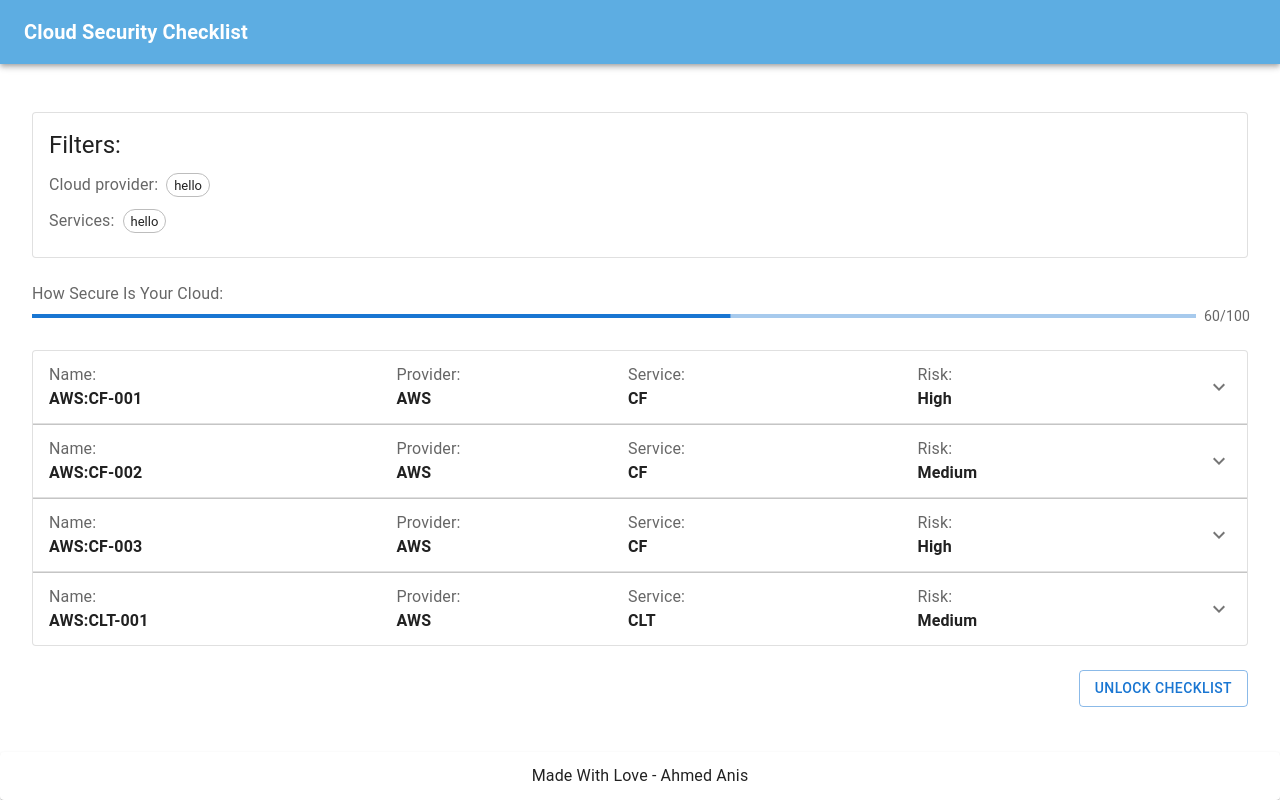
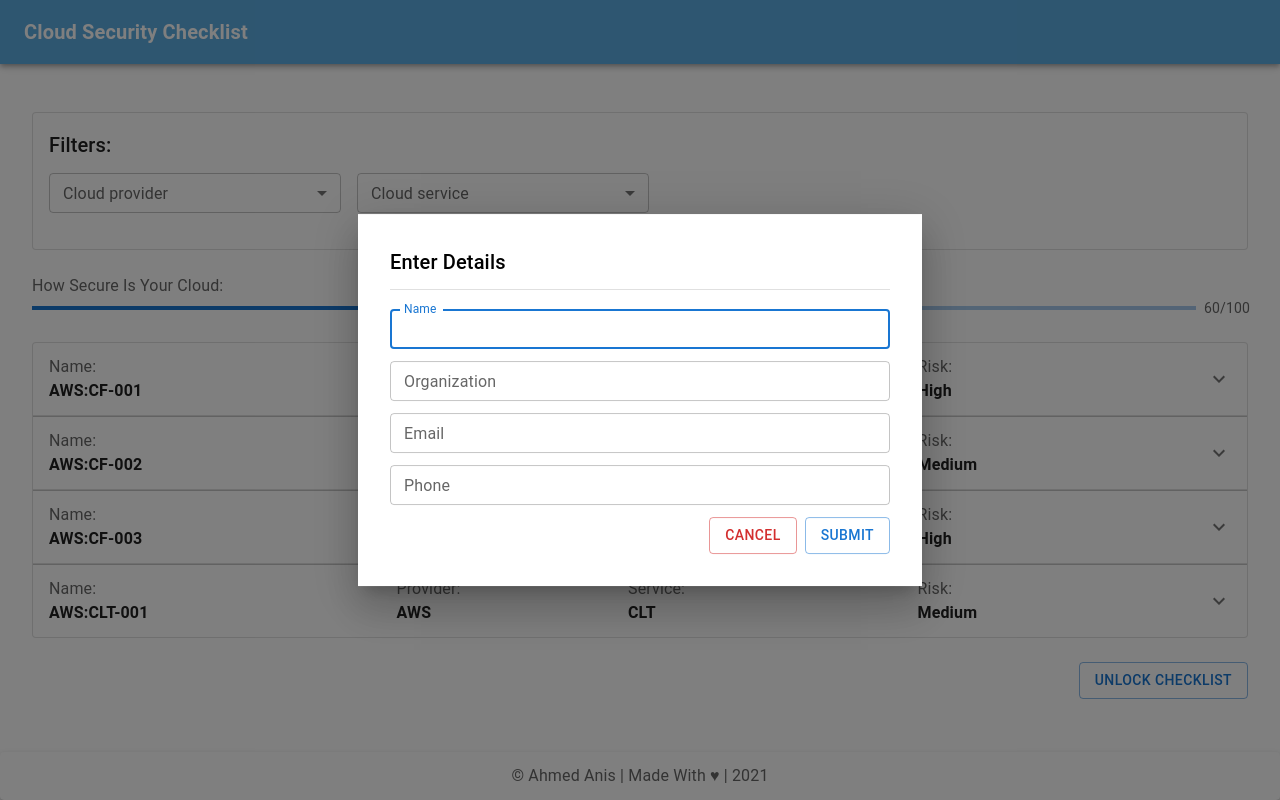
Before and after one commit to Ahmed4549/cloud-app, a React (Create React App) app: page / in a window 1280 px wide. Both pictures are taken after a click on the button "UNLOCK CHECKLIST". Built offline with nearby package versions, Linux system fonts and the light colour scheme.

Commit message:
added modal and saved filters to local storage

```diff
--- a/src/components/accordion/index.js
+++ b/src/components/accordion/index.js
@@ -13,7 +13,6 @@
     setExpanded(isExpanded ? panel : false);
   };
 
-  console.log(props.data);
   // TODO: low, medium, high risk => lower case => colorful text
 
   return (
--- a/src/components/card/index.js
+++ b/src/components/card/index.js
@@ -3,33 +3,88 @@
 import Card from "@mui/material/Card";
 import CardContent from "@mui/material/CardContent";
 import Typography from "@mui/material/Typography";
-import Chip from "@mui/material/Chip";
+import { TextField, MenuItem } from "@mui/material";
+import data from "../../assets/signatures-metadata.json";
 
 export default function OutlinedCard() {
+  const cloudProvider = [...new Set(data.map((item) => item?.cloud))]; //gets all distinct provicers from the array
+  const cloudService = [...new Set(data.map((item) => item?.service))]; //gets all distinct service from the array
+
+  // state
+  const [provider, setProvider] = React.useState("");
+  const [service, setService] = React.useState("");
+
+  // component did mount
+  React.useEffect(() => {
+    let providerName = window.localStorage.getItem("provider");
+    let serviceName = window.localStorage.getItem("service");
+    if (providerName !== "") {
+      setProvider(providerName);
+    }
+    if (serviceName !== "") {
+      setService(serviceName);
+    }
+  }, []);
+
+  // functions
+  // handle menu change of cloud provider and save it to local storage
+  const handleProviderChange = (event) => {
+    setProvider(event.target.value);
+    localStorage.setItem("provider", event.target.value);
+  };
+
+  // handle menu change of cloud services and save it to local storage
+  const handleServiceChange = (event) => {
+    setService(event.target.value);
+    localStorage.setItem("service", event.target.value);
+  };
+
   return (
     <Card variant="outlined">
       <CardContent>
-        <Typography variant="h5" component="div" sx={{ mb: 1.5 }}>
+        <Typography variant="h6" component="div" sx={{ mb: 1.5 }}>
           Filters:
         </Typography>
         <Box
           sx={{
             mb: 1.5,
             display: "flex",
-            gap: ".5rem",
+            gap: "1rem",
+            width: 600,
           }}
         >
-          <Typography color="text.secondary">Cloud provider:</Typography>
-          <Chip label="hello" size="small" variant="outlined" />
-        </Box>
-        <Box
-          sx={{
-            display: "flex",
-            gap: ".5rem",
-          }}
-        >
-          <Typography color="text.secondary">Services:</Typography>
-          <Chip label="hello" size="small" variant="outlined" />
+          <TextField
+            id="outlined-select-currency"
+            select
+            label="Cloud provider"
+            name="provider"
+            value={provider}
+            size="small"
+            onChange={handleProviderChange}
+            fullWidth
+          >
+            {cloudProvider.map((option) => (
+              <MenuItem key={option} value={option}>
+                {option}
+              </MenuItem>
+            ))}
+          </TextField>
+          <TextField
+            id="outlined-select-currency"
+            select
+            label="Cloud service"
+            name="service"
+            value={service}
+            size="small"
+            onChange={handleServiceChange}
+            fullWidth
+          >
+            {cloudService.map((option) => (
+              <MenuItem key={option} value={option}>
+                {option}
+              </MenuItem>
+            ))}
+          </TextField>
         </Box>
       </CardContent>
     </Card>
--- a/src/components/footer/index.js
+++ b/src/components/footer/index.js
@@ -1,6 +1,8 @@
 import { Paper, Typography, Box } from "@mui/material";
 
 const Footer = () => {
+  let date = new Date();
+  let year = date.getFullYear();
   return (
     <Paper
       sx={{
@@ -10,6 +12,7 @@
         right: 0,
         height: "3rem",
       }}
+      elevation={2}
     >
       <Box
         sx={{
@@ -19,7 +22,9 @@
           alignItems: "center",
         }}
       >
-        <Typography>Made With Love - Ahmed Anis</Typography>
+        <Typography sx={{ color: "text.secondary" }}>
+          &copy; Ahmed Anis | Made With &hearts; | {year}
+        </Typography>
       </Box>
     </Paper>
   );
--- a/src/components/linearProgress/index.js
+++ b/src/components/linearProgress/index.js
@@ -1,5 +1,4 @@
 import * as React from "react";
-import PropTypes from "prop-types";
 import LinearProgress from "@mui/material/LinearProgress";
 import Typography from "@mui/material/Typography";
 import Box from "@mui/material/Box";
--- /dev/null
+++ b/src/components/modal/index.js
@@ -0,0 +1,195 @@
+import * as React from "react";
+import Backdrop from "@mui/material/Backdrop";
+import Box from "@mui/material/Box";
+import Modal from "@mui/material/Modal";
+import Fade from "@mui/material/Fade";
+import Button from "@mui/material/Button";
+import Typography from "@mui/material/Typography";
+import { Divider, TextField } from "@mui/material";
+
+const style = {
+  position: "absolute",
+  top: "50%",
+  left: "50%",
+  transform: "translate(-50%, -50%)",
+  width: 500,
+  bgcolor: "background.paper",
+  border: "none",
+  outline: "none",
+  boxShadow: 24,
+  p: 4,
+};
+
+export default function TransitionModal({ show, setShow }) {
+  // initial States
+  const errorInitialState = {
+    nameError: "",
+    emailError: "",
+    organizationError: "",
+    phoneError: "",
+  };
+  const formInitialState = {
+    name: "",
+    email: "",
+    organization: "",
+    phone: "",
+  };
+  // states
+  const [formState, setFormState] = React.useState(formInitialState);
+  const [error, setError] = React.useState(errorInitialState);
+
+  // functions
+  // close modal
+  const closeModal = () => {
+    setShow(false);
+    setFormState(formInitialState);
+    setError(errorInitialState);
+  };
+
+  // onChange handler
+  const changeHandler = (e) => {
+    setError({
+      ...error,
+      [e.target.name + "Error"]: e.target.value ? false : true,
+    });
+    setFormState({
+      ...formState,
+      [e.target.name]: e.target.value,
+    });
+  };
+
+  // validation checker
+  const validate = () => {
+    let nameError = false;
+    let organizationError = false;
+    let emailError = false;
+    let phoneError = false;
+    if (formState.name === "") {
+      nameError = true;
+    }
+    if (formState.organization === "") {
+      organizationError = true;
+    }
+    if (formState.email === "") {
+      emailError = true;
+    }
+    if (formState.phone === "") {
+      phoneError = true;
+    }
+    setError({
+      nameError,
+      organizationError,
+      emailError,
+      phoneError,
+    });
+    if (nameError || organizationError || emailError || phoneError) {
+      return false;
+    }
+    return true;
+  };
+
+  // submit handler
+  const submitHandler = () => {
+    let isValid = validate();
+    if (isValid) {
+      console.log(formState);
+    } else {
+      console.log("error");
+    }
+    // closeModal()
+  };
+
+  return (
+    <div>
+      <Modal
+        aria-labelledby="transition-modal-title"
+        aria-describedby="transition-modal-description"
+        open={show}
+        onClose={closeModal}
+        closeAfterTransition
+        BackdropComponent={Backdrop}
+        BackdropProps={{
+          timeout: 500,
+        }}
+      >
+        <Fade in={show}>
+          <Box sx={style}>
+            <Typography id="transition-modal-title" variant="h6" component="h2">
+              Enter Details
+            </Typography>
+            <Divider sx={{ margin: "0.7rem 0" }} />
+            <TextField
+              size="small"
+              label="Name"
+              id="outlined-size-small"
+              defaultValue="Small"
+              fullWidth
+              autoFocus
+              name="name"
+              value={formState.name}
+              margin="dense"
+              onChange={changeHandler}
+              error={error.nameError}
+            />
+            <TextField
+              size="small"
+              label="Organization"
+              id="outlined-size-small"
+              defaultValue="Small"
+              fullWidth
+              name="organization"
+              value={formState.organization}
+              margin="dense"
+              onChange={changeHandler}
+              error={error.organizationError}
+            />
+            <TextField
+              size="small"
+              label="Email"
+              id="outlined-size-small"
+              defaultValue="Small"
+              fullWidth
+              name="email"
+              value={formState.email}
+              margin="dense"
+              onChange={changeHandler}
+              error={error.emailError}
+            />
+            <TextField
+              size="small"
+              label="Phone"
+              id="outlined-size-small"
+              defaultValue="Small"
+              fullWidth
+              type="number"
+              name="phone"
+              value={formState.phone}
+              margin="dense"
+              onChange={changeHandler}
+              error={error.phoneError}
+            />
+            <div
+              style={{
+                display: "flex",
+                justifyContent: "flex-end",
+                gap: ".5rem",
+              }}
+            >
+              <Button
+                onClick={closeModal}
+                variant="outlined"
+                color="error"
+                sx={{ mt: 1 }}
+              >
+                Cancel
+              </Button>
+              <Button onClick={submitHandler} variant="outlined" sx={{ mt: 1 }}>
+                Submit
+              </Button>
+            </div>
+          </Box>
+        </Fade>
+      </Modal>
+    </div>
+  );
+}
--- a/src/pages/home/index.js
+++ b/src/pages/home/index.js
@@ -1,14 +1,20 @@
 import { Button, Box } from "@mui/material";
-import React from "react";
+import React, { useState } from "react";
 import CustomAccordion from "../../components/accordion";
 import Card from "../../components/card";
 import LinearProgressbar from "../../components/linearProgress";
 import data from "../../assets/signatures-metadata.json";
+import TransitionModal from "../../components/modal";
 
+const homeMain = {
+  padding: "2rem",
+};
 const Home = () => {
-  const homeMain = {
-    padding: "2rem",
-  };
+  // state
+  const [showModal, setShowModal] = useState(false);
+
+  // functions
+  const openModal = () => setShowModal(true);
 
   return (
     <div style={homeMain}>
@@ -20,8 +26,11 @@
         })}
       </Box>
       <div style={{ display: "flex", justifyContent: "flex-end" }}>
-        <Button variant="outlined">Unlock Checklist</Button>
+        <Button onClick={openModal} variant="outlined">
+          Unlock Checklist
+        </Button>
       </div>
+      <TransitionModal show={showModal} setShow={setShowModal} />
     </div>
   );
 };
```
Also changed, not shown: 1 other file (tests, documents, lock files or other folders).
